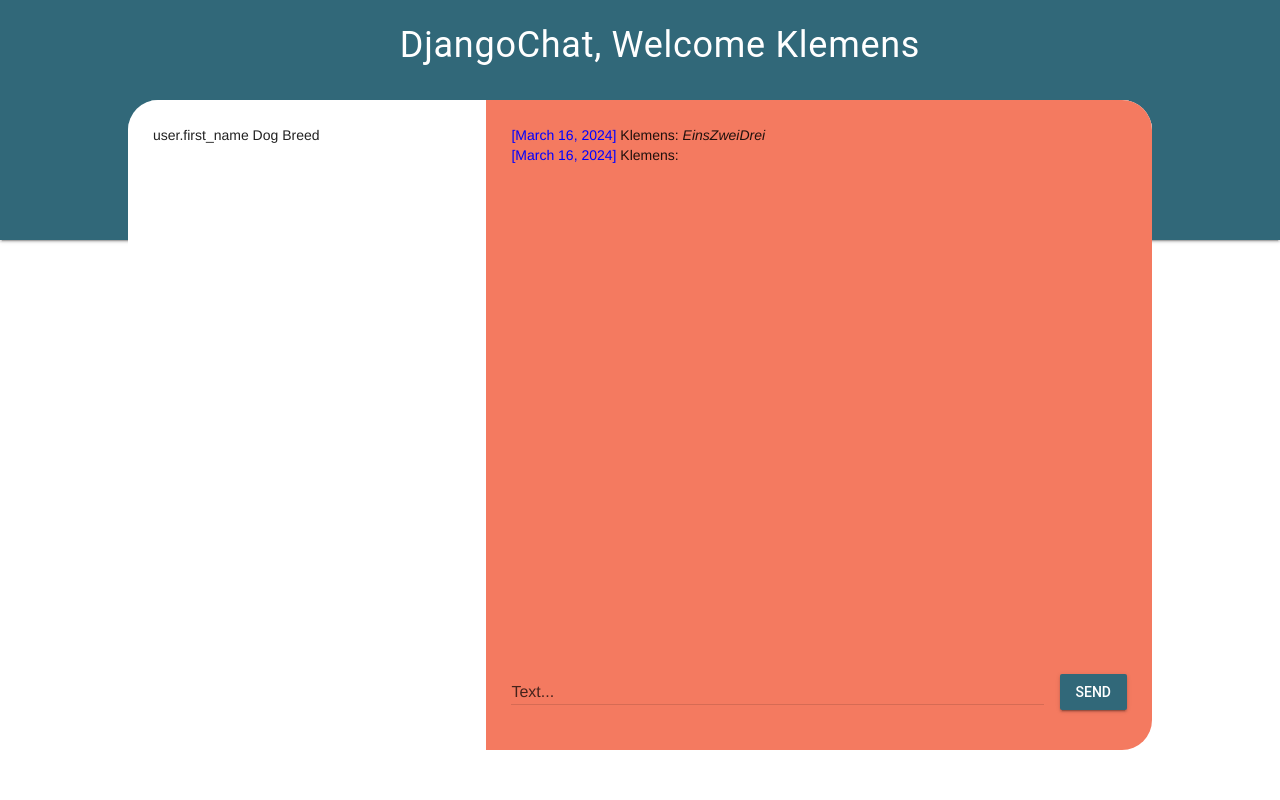
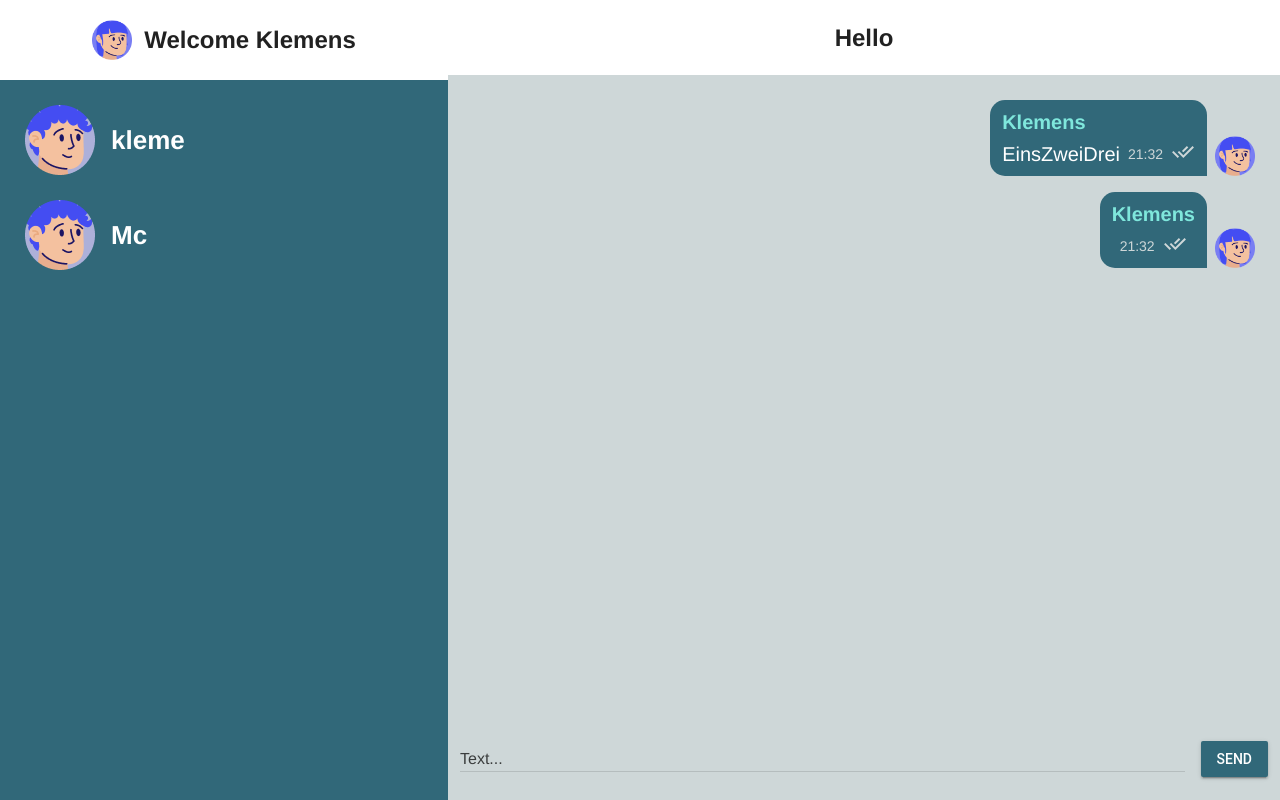
Before and after one commit to KlemensNa/Cjango_chat_app, a Django app: page /chat/ in a window 1280 px wide. Run offline with Django 5.2, Linux system fonts and the light colour scheme; a user stored in the database is signed in; data comes from the database, SQL or seed files in the repository; both versions use the stored data as it was after the commit.

Commit message:
newDesign, show own Messages on the right side

```diff
--- a/chat/models.py
+++ b/chat/models.py
@@ -1,6 +1,8 @@
 from datetime import date
 from django.conf import settings
 from django.db import models
+import time
+from datetime import datetime
 
 
 
@@ -26,3 +28,8 @@
     chat = models.ForeignKey(Chat, on_delete=models.CASCADE, related_name='chat_message_set', default=None, blank=True, null=True)
     author = models.ForeignKey(settings.AUTH_USER_MODEL, on_delete=models.CASCADE, related_name='author_message_set')
     receiver = models.ForeignKey(settings.AUTH_USER_MODEL, on_delete=models.CASCADE, related_name='receiver_message_set')
+    t = time.localtime()
+    timestamp = time.strftime("%H:%M", t)
+
+class userData(models.Model):
+    username = models.CharField(max_length=30)
--- a/chat/templates/chat/index.html
+++ b/chat/templates/chat/index.html
@@ -6,63 +6,89 @@
 {% block content %}
 
 <script>
-    async function sendMessage(){
+    async function sendMessage() {
         let fd = new FormData();
         let token = '{{csrf_token}}';
         addFrontendMessage(messagetext.value);
-
+        let backendMessage = messagetext.value;
+        messagetext.value = "";
         fd.append("textmessage", messagetext.value);
         fd.append("csrfmiddlewaretoken", token)
 
-        try{
+        try {
             await fetch('/chat/', {
                 body: fd,
                 method: "POST"
             })
-            document.getElementById("deleteMessage").remove();
-            addBackendMessage(messagetext.value);
+            setTimeout(()=> {
+                document.getElementById("deleteMessage").remove();
+                addBackendMessage(backendMessage);
+            }, 1000)
+
             console.log("succesfully sended message", fd)
-        }catch(e){
+        } catch (e) {
             console.error("An error occured ", e)
         }
-
     }
 
-    function addFrontendMessage(messagetext){
+    function addFrontendMessage(messagetext) {
 
         let date = getDateInFormat();
         messageContainer.innerHTML += `
-        <div class="grey" id="deleteMessage">
-            <span class="time grey">[${date}]</span> {{request.user.first_name}}: <i class="grey">${messagetext}</i>
+        <div class="message row-reverse" id="deleteMessage">
+            <div class="messageContainerImg"><img src="../static/img/avatarSofia.png" alt=""></div>
+            <div class="messageContainerMessage bubble-reverse">
+                <div class="messageUsername">{{request.user.first_name}}</div>
+                <div class="messageMessageTime">
+                    <div class="messageMessage">${messagetext}</div>
+                    <div class="messageTime">
+                        ${date}
+                        <div class="sendIcon"><img src="../static/img/check.svg" alt=""></div>
+                    </div>
+                </div>
+            </div>
         </div>
         `
     }
 
 
-    function addBackendMessage(messagetext){
+    function addBackendMessage(messagetext) {
 
         let date = getDateInFormat();
         messageContainer.innerHTML += `
-        <div id="deleteMessage">
-            <span class="time">[${date}]</span> {{request.user.first_name}}: <i>${messagetext}</i>
+        <div class="message row-reverse">
+            <div class="messageContainerImg"><img src="../static/img/avatarSofia.png" alt=""></div>
+            <div class="messageContainerMessage bubble-reverse">
+                <div class="messageUsername">{{request.user.first_name}}</div>
+                <div class="messageMessageTime">
+                    <div class="messageMessage">${messagetext}</div>
+                    <div class="messageTime">
+                        ${date}
+                        <div class="sendIcon"><img src="../static/img/doublecheck.svg" alt=""></div>
+                    </div>
+                </div>
+            </div>
+
         </div>
         `
     }
 
 
-    function getDateInFormat(){
+    function getDateInFormat() {
         let date = new Date();
         let month = date.getMonth();
         let day = date.getDate();
         let year = date.getFullYear();
-        let newDate = getMonthName(month) + " " + day + ", " + year;
+        let hour = date.getHours()
+        let minutes = date.getMinutes()
+        let newDate = hour + ":" + minutes
         return newDate
     }
 
 
-    function getMonthName(month){
+    function getMonthName(month) {
         const monthNames = ["January", "February", "March", "April", "May", "June",
-        "July", "August", "September", "October", "November", "December"];
+            "July", "August", "September", "October", "November", "December"];
 
         return monthNames[month]
     }
@@ -70,20 +96,53 @@
 
 <div id="mainContainer">
     <div id="mainContainerLeft">
-        <mat-card-header>
-            <div mat-card-avatar class="example-header-image"></div>
-            <mat-card-title>user.first_name</mat-card-title>
-            <mat-card-subtitle>Dog Breed</mat-card-subtitle>
-          </mat-card-header>
+        <div class="mainContainerLeftHeader">
+            <img class="headerimg" src="../static/img/avatarSofia.png" alt="">
+            Welcome {{request.user.first_name}}</div>
+        {% for user in userData %}
+        <div class="userList">
+            <div mat-card-avatar class="example-header-image"><img src="../static/img/avatarFrederick.png" alt=""></div>
+            <mat-card-title class="userListUsername">{{user.username}}</mat-card-title>
+        </div>
+        {% endfor %}
     </div>
     <div id="mainContainerRight">
-
+        <div class="mainContainerRightHeader">Hello</div>
         {% if request.user.is_authenticated %}
         <div id="messageContainer">
             {% for message in messages %}
-            <div>
-                <span class="time">[{{message.created_at}}]</span> {{message.author.first_name}}: <i>{{message.text}}</i>
+
+            {% if request.user.id == message.author.id %}
+
+            <div class="message row-reverse">
+                <div class="messageContainerImg"><img src="../static/img/avatarSofia.png" alt=""></div>
+                <div class="messageContainerMessage  bubble-reverse">
+                    <div class="messageUsername">{{message.author.first_name}}</div>
+                    <div class="messageMessageTime">
+                        <div class="messageMessage">{{message.text}}</div>
+                        <div class="messageTime">{{message.timestamp}}
+                            <div class="sendIcon"><img src="../static/img/doublecheck.svg" alt=""></div>
+                        </div>
+                    </div>
+                </div>
+
             </div>
+
+            {% else %}
+
+            <div class="message">
+                <div class="messageContainerImg"><img src="../static/img/avatarSofia.png" alt=""></div>
+                <div class="messageContainerMessage">
+                    <div class="messageUsername">{{message.author.first_name}}</div>
+                    <div class="messageMessageTime">
+                        <div class="messageMessage">{{message.text}}</div>
+                        <div class="messageTime">{{message.timestamp}}</div>
+                    </div>
+                </div>
+            </div>
+
+            {% endif %}
+
             {% endfor %}
         </div>
 
--- a/chat/views.py
+++ b/chat/views.py
@@ -1,6 +1,6 @@
 from django.http import HttpResponseRedirect
 from django.shortcuts import render
-from chat.models import Messages, Chat
+from chat.models import Messages, Chat, userData
 from django.contrib.auth import authenticate, login
 from django.contrib.auth.models import User
 from django.contrib.auth.decorators import login_required
@@ -20,9 +20,12 @@
         newMessage = Messages.objects.create(text=request.POST['textmessage'], chat=myChat, author=request.user, receiver=request.user)
         serialized_obj = serializers.serialize('json', [ newMessage, ])
         returnedMessage = json.loads(serialized_obj[1:-1])
+        print(returnedMessage)
         return JsonResponse(returnedMessage, safe=False)
     chatMessage = Messages.objects.filter(chat__id = 1)
-    return render(request, 'chat/index.html', {'messages' : chatMessage})
+    names = User.objects.all()
+    return render(request, 'chat/index.html', {'messages' : chatMessage, 'userData': names })
+
 
 
 def renderChatPartner():
@@ -53,6 +56,8 @@
     if request.method == "POST":
         print("new Account registered: " + request.POST['registerName'] + '/brPassword: ' + request.POST['registerPassword'])
         user = User.objects.create_user(username=request.POST.get('registerName'),
+                                 first_name=request.POST.get('Firstname'),
+                                 last_name=request.POST.get('Lastname'),
                                  email=request.POST.get('registerEmail'),
                                  password=request.POST.get('registerPassword'))
         render(request, 'auth/login.html', {'redirect': redirect})
--- a/static/css/style.css
+++ b/static/css/style.css
@@ -1,3 +1,7 @@
+body{
+    background-color: #ced7d8;
+}
+
 .mdl-layout__header{
     background-color: #316879;
     height: 30vh;
@@ -21,6 +25,7 @@
     width: 80%;
     display: flex;
     border-radius: 30px;
+    box-shadow: rgba(0, 0, 0, 0.35) 0px 5px 15px;
 }
 
 .page-content{
@@ -29,12 +34,16 @@
 }
 
 .container {
-    width: 100vw;
-    height: 100vh;
+    width: calc(100% - 80px);
+    height: calc(100% - 100px);
+    padding: 50px 40px;
     display: flex;
     flex-direction: column;
     align-items: center;
-    justify-content: center;
+    gap:10%;
+    justify-content: flex-start;
+    background-color: white;
+    border-radius: 30px;
 }
 
 .formcontainer {
@@ -53,6 +62,11 @@
 
 /* ChatContainer */
 #mainContainer{
+    position: fixed;
+    top: 0;
+    bottom: 0;
+    right: 0;
+    left: 0;
     width: 100%;
     height: 100%;
     background-color: white;
@@ -61,27 +75,152 @@
 }
 
 #mainContainerLeft{
-    width: calc(35% - 50px);
-    height: calc(100% - 50px);
-    padding: 25px
+    width: 35%;
+    height: 100%;
+    background-color:  #316879;
+}
+
+.mainContainerLeftHeader{
+    display: flex;
+    gap: 12px;
+    align-items: center;
+    justify-content: center;
+    background-color: white;
+    font-weight: 600;
+    font-size: 24px;
+    height: 80px;
+}
+
+.headerimg{
+    width: 40px;
+    height: 40px;
+}
+
+.userList{
+    display: flex;
+    justify-content: flex-start;
+    align-items: center;
+    gap: 16px;
+    font-weight: 700;
+    margin: 25px;
+}
+
+.userListUsername{
+    font-size: 26px;
+    color: white;
 }
 
 #mainContainerRight{
-    width: calc(65% - 50px);
-    height: calc(100% - 50px);
-    padding: 25px;
+    width: 65%;
+    height: 100%;
     display: flex;
     flex-direction: column;
-    justify-content: space-between;
-    background-color:#f47a60;
+    justify-content: flex-start;
+    background-color:#ced7d8;
+    overflow: auto;
+    position: relative;
+}
+
+.mainContainerRightHeader{
+    display: flex;
+    gap: 12px;
+    align-items: center;
+    justify-content: center;
+    background-color: white;
+    font-weight: 600;
+    font-size: 24px;
+    height: 80px;
+}
+
+#messageContainer{
+    width: 100%;
+    display: flex;
+    flex-direction: column;
+    justify-content: flex-start;
+    align-items: flex-start;
+    gap: 16px;
+    margin: 25px;
+    width: calc(100% - 50px);
+    height: calc(100% - 80px);
+    overflow: auto;
+}
+
+
+.message{
+    width: 100%;
+    display: flex;
+    justify-content: flex-start;
+    align-items: flex-end;
+    gap: 8px;
+}
+
+.row-reverse{
+    flex-direction: row-reverse;
+}
+
+.messageContainerImg img{
+    width: 40px;
+    height: 40px;
+}
+
+.messageContainerMessage{
+    background-color: #316879;
+    border-radius: 15px 15px 15px 0;
+    padding: 12px;
+    display: flex;
+    flex-direction: column;
+    gap: 8px;
+}
+
+.bubble-reverse{
+    border-radius: 15px 15px 0 15px !important;
+}
+
+.messageUsername{
+    font-size: 20px;
+    font-weight: 700;
+    color: #7fe7dc;
+}
+
+.messageMessageTime{
+    display: flex;
+    justify-content: flex-start;
+    align-items: flex-end;
+    gap: 8px;
+    color: #ced7d8
+}
+
+.messageMessage{
+    font-size: 20px;
+    font-weight: 500;
+    color: white;
+    word-break: break-all;
+}
+
+.messageTime{
+    display: flex;
+    align-items: end;
+    gap: 8px;
+}
+
+.sendIcon{
+    fill:#ced7d8
 }
 
 #inputForm{
-    width: 100%;
+    position: absolute;
+    bottom: 8px;
+    left: 12px;
+    right: 12px;
+    width: calc(100% - 24px);
     display: flex;
     justify-content: center;
     align-items: center;
     gap: 16px;
+}
+
+#messagetext{
+    flex: 1;
 }
 
 .mdl-button{
@@ -92,10 +231,6 @@
     flex: 1
 }
 
-.time {
-    color: blue
-}
-
 .grey{
     color: grey;
 }
```
Also changed, not shown: chat/templates/register/register.html (+11 -3 lines), db.sqlite3, static/img/avatarFrederick.png (added), static/img/avatarSofia.png (added), static/img/check.svg (added), static/img/doublecheck.svg (added).
